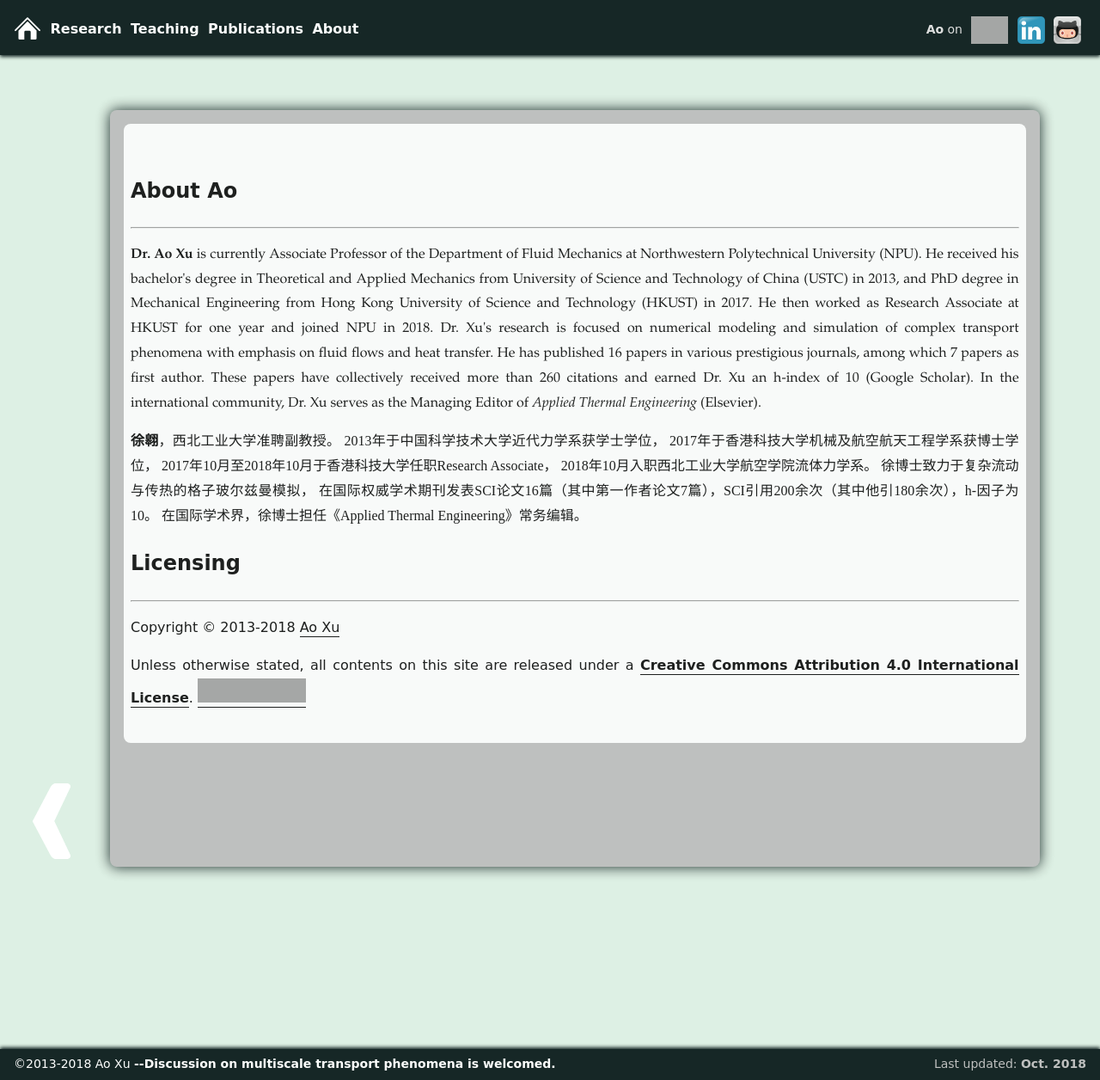
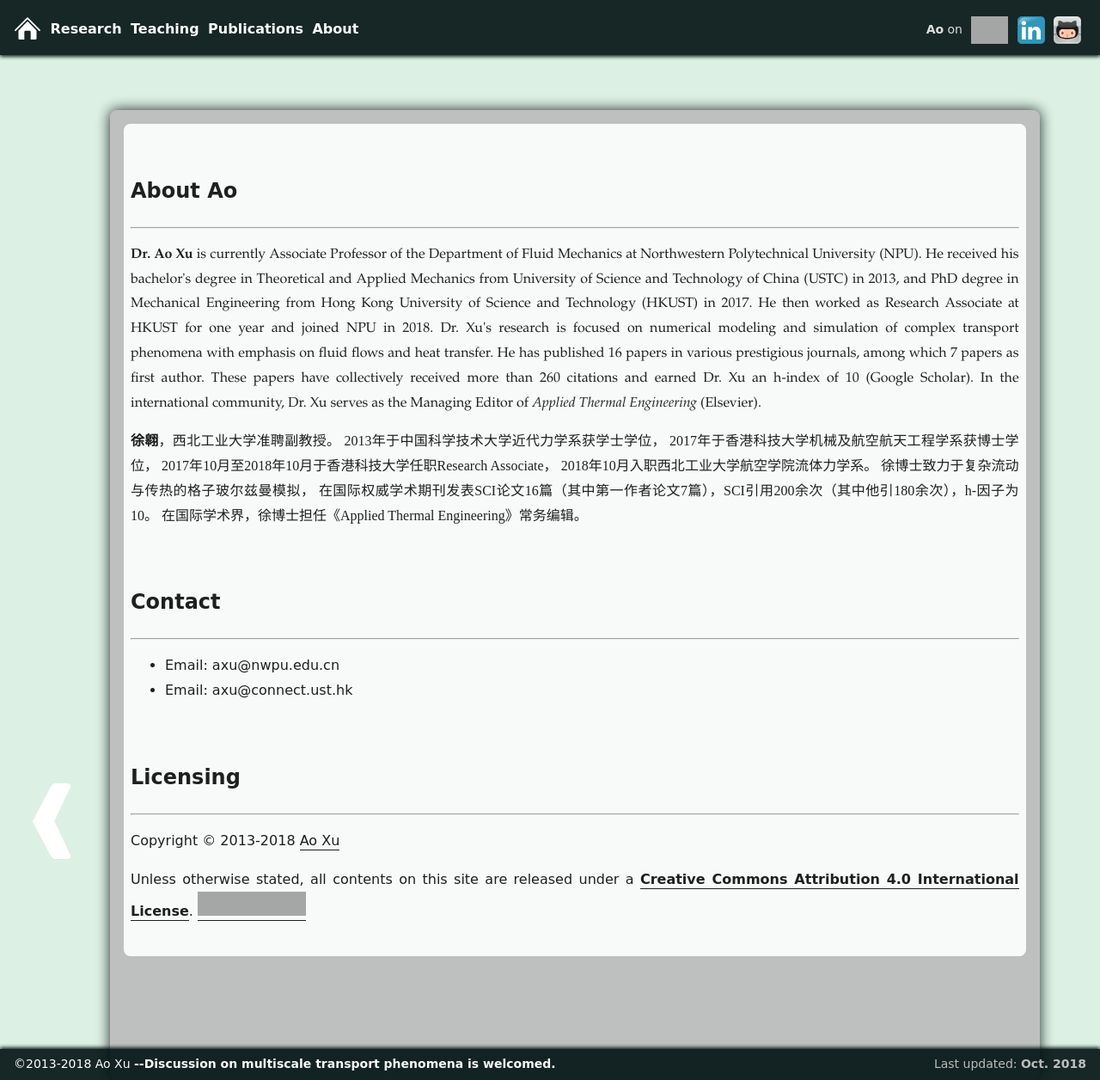
Before and after one commit to xuaoxiqi/xuaoxiqi.github.io, a Jekyll site: the page built from about.html, in a window 1280 px wide and 1256 px high. Shown: the whole window at 86% size. Built offline with Jekyll 4.4.1, drawn with Linux system fonts in a browser that asks for light colours; some web fonts are replaced; grey boxes are pictures that could not be loaded.

Commit message:
add contact

```diff
--- a/_layouts/main.html
+++ b/_layouts/main.html
@@ -3,7 +3,7 @@
     <meta charset="UTF-8" />
     <meta name="google-site-verification" content="rjPzO6U1Itlhx05BZ1b_8nCvoOzXsWobDUC5jwCQTaY" />
     <meta name="description" content="{{ page.description }}" />
-    <meta name="keywords" content="lattice Boltzmann method,Ao Xu,Xu Ao,A. Xu,NPU">
+    <meta name="keywords" content="Ao Xu,A. Xu,axu@nwpu.edu.cn,axu@connect.ust.hk">
 
     <title>Ao Xu (NPU) | {{ page.title }}</title>
 
--- a/about.html
+++ b/about.html
@@ -36,6 +36,18 @@ In the international community, Dr. Xu serves as the Managing Editor of <i>Appli
 在国际学术界，徐博士担任《Applied Thermal Engineering》常务编辑。
 </p>
 
+<br/>
+
+
+    <h2>Contact</h2>
+    <hr>
+    <ul>
+        <li>Email: axu@nwpu.edu.cn</li>
+        <li>Email: axu@connect.ust.hk</li>
+    </ul>
+
+<br/>
+
 
     <h2>Licensing</h2>
      <hr/>
```
